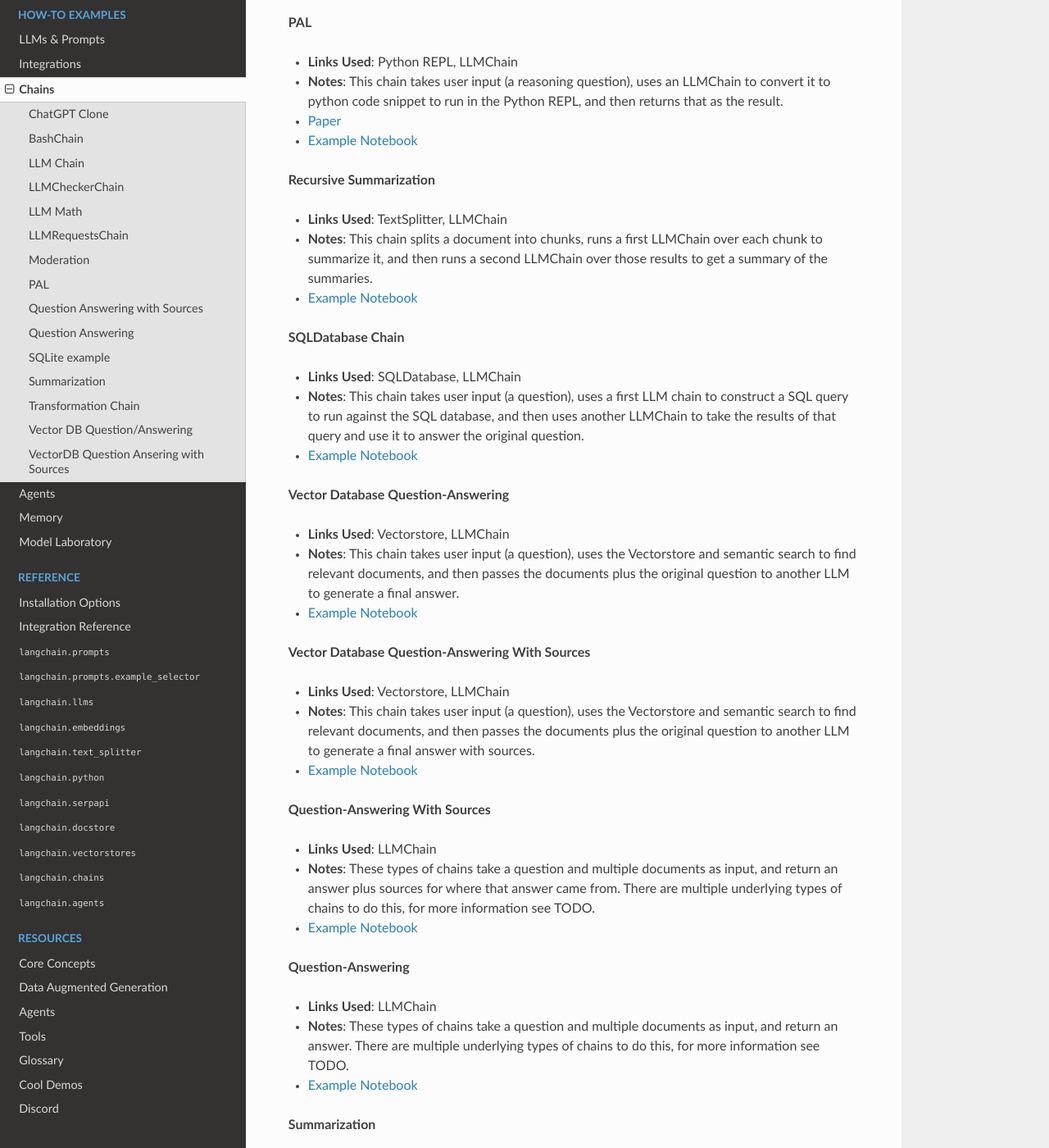
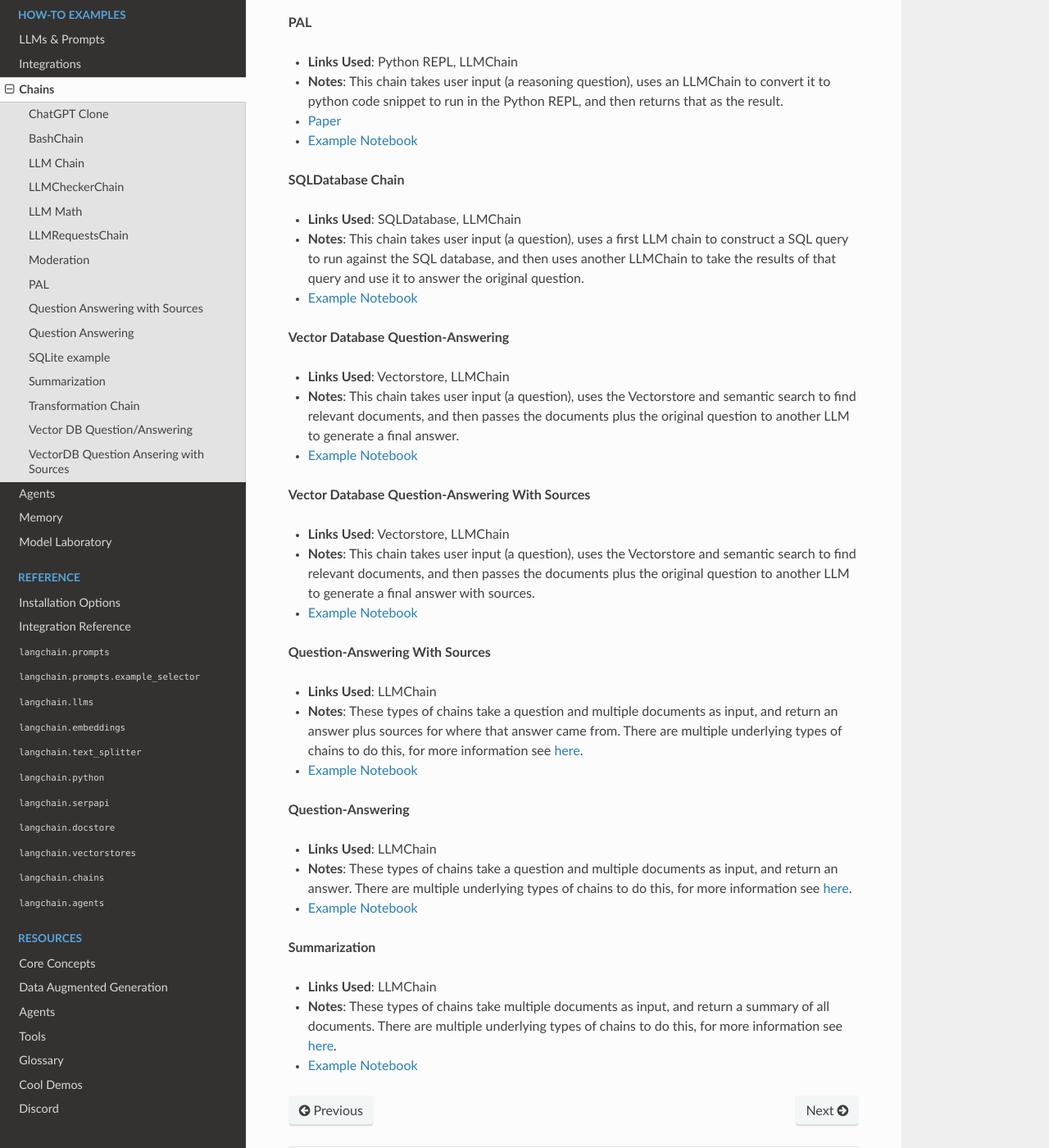
Before and after one commit to ZinedineDumas/React-Python, a Sphinx documentation site: the page built from docs/examples/chains.rst, in a window 1280 px wide and 1400 px high, scrolled down 1032 px. Shown: the whole window at 82% size. Built offline with Sphinx 7.4.7 and the Read the Docs theme 2.0.0, drawn with Linux system fonts in a browser that asks for light colours; some of the changed text lies outside the part shown.

Commit message:
update docs (#389)

```diff
--- a/docs/examples/chains.rst
+++ b/docs/examples/chains.rst
@@ -36,12 +36,6 @@ With these primitives in mind, the following chains exist:
 - `Paper <https://arxiv.org/abs/2211.10435>`_
 - `Example Notebook <chains/pal.ipynb>`_
 
-**Recursive Summarization**
-
-- **Links Used**: TextSplitter, LLMChain
-- **Notes**: This chain splits a document into chunks, runs a first LLMChain over each chunk to summarize it, and then runs a second LLMChain over those results to get a summary of the summaries.
-- `Example Notebook <chains/map_reduce.ipynb>`_
-
 **SQLDatabase Chain**
 
 - **Links Used**: SQLDatabase, LLMChain
@@ -64,19 +58,19 @@ With these primitives in mind, the following chains exist:
 **Question-Answering With Sources**
 
 - **Links Used**: LLMChain
-- **Notes**: These types of chains take a question and multiple documents as input, and return an answer plus sources for where that answer came from. There are multiple underlying types of chains to do this, for more information see TODO.
+- **Notes**: These types of chains take a question and multiple documents as input, and return an answer plus sources for where that answer came from. There are multiple underlying types of chains to do this, for more information see `here <../explanation/combine_docs.md>`_.
 - `Example Notebook <chains/qa_with_sources.ipynb>`_
 
 **Question-Answering**
 
 - **Links Used**: LLMChain
-- **Notes**: These types of chains take a question and multiple documents as input, and return an answer. There are multiple underlying types of chains to do this, for more information see TODO.
+- **Notes**: These types of chains take a question and multiple documents as input, and return an answer. There are multiple underlying types of chains to do this, for more information see `here <../explanation/combine_docs.md>`_.
 - `Example Notebook <chains/question_answering.ipynb>`_
 
 **Summarization**
 
 - **Links Used**: LLMChain
-- **Notes**: These types of chains take multiple documents as input, and return a summary of all documents. There are multiple underlying types of chains to do this, for more information see TODO.
+- **Notes**: These types of chains take multiple documents as input, and return a summary of all documents. There are multiple underlying types of chains to do this, for more information see `here <../explanation/combine_docs.md>`_.
 - `Example Notebook <chains/summarize.ipynb>`_
 
 .. toctree::
```
